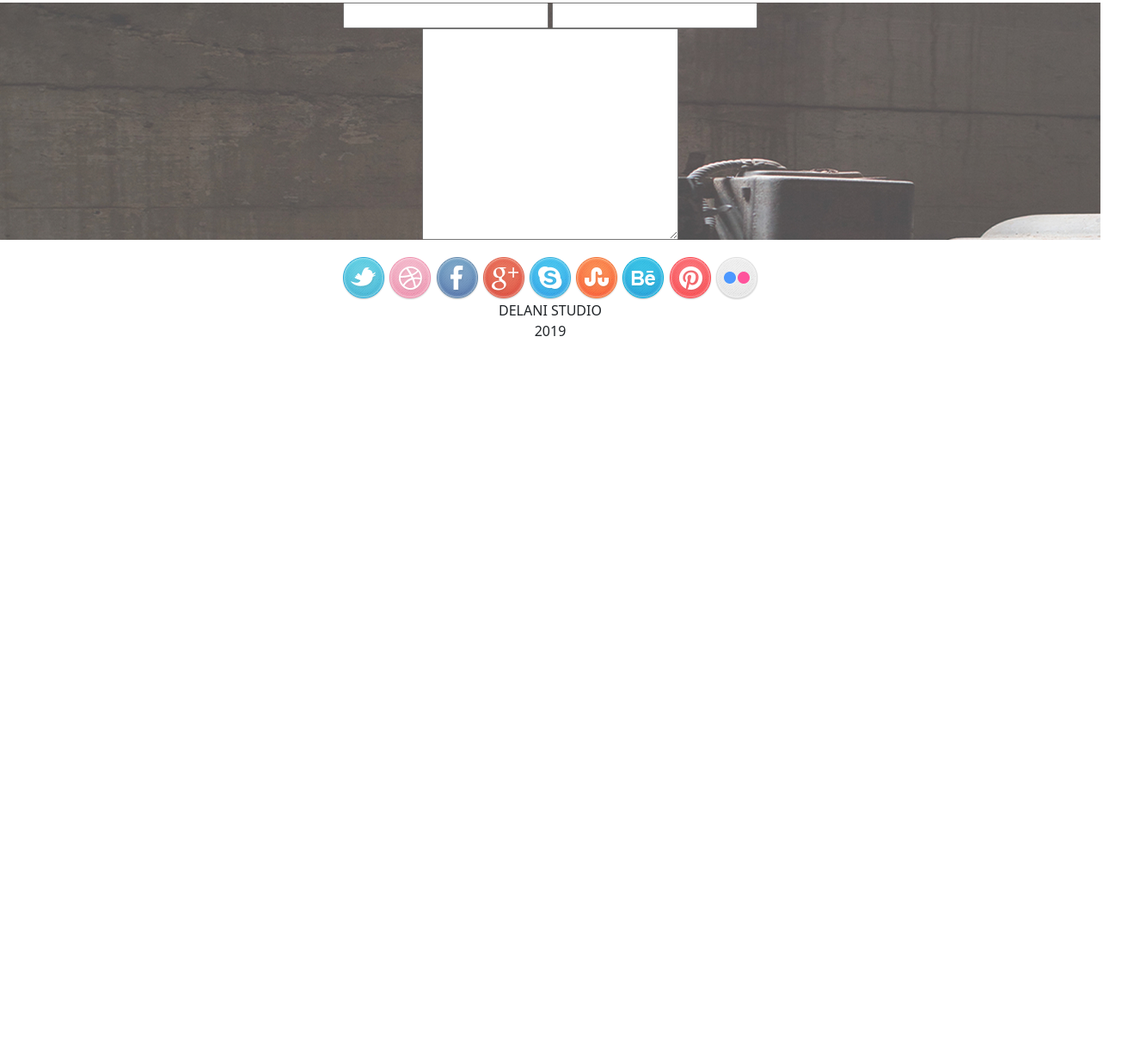
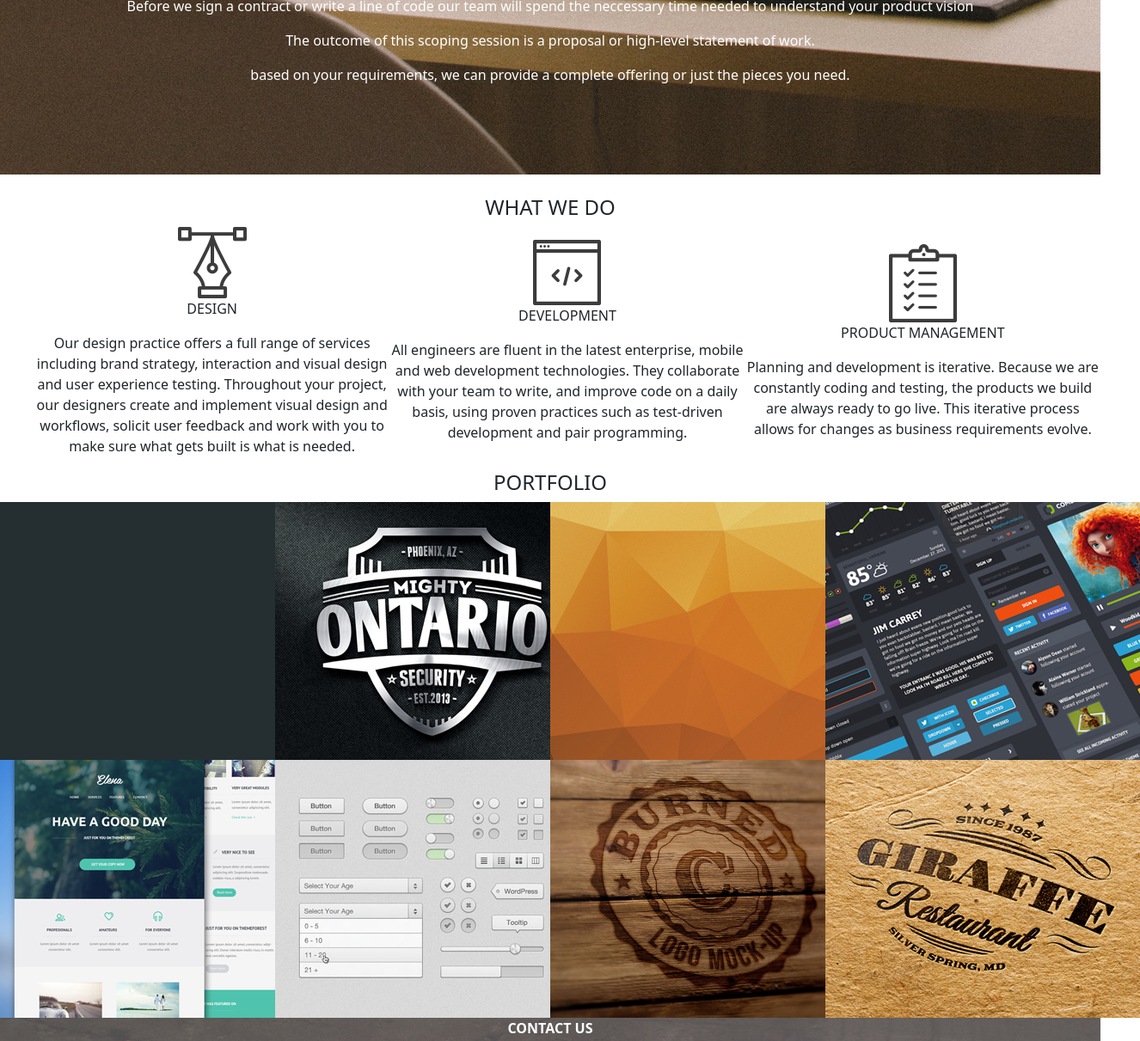
Before and after one commit to Qibet88/DELANI-STUDIO, a plain HTML site: page index.html in a window 1280 px wide. Shown: the part 927-2138 px from the top of the page at 86% size, 1326 px wide, since content can reach past the window. Before the commit the page ends 1324 px from the top, so only its background shows below. Drawn offline with nearby package versions, Linux system fonts and the light colour scheme; a web font is replaced by a local one.

Commit message:
Addition of more html code

```diff
--- a/index.html
+++ b/index.html
@@ -27,22 +27,91 @@
           <p>When you work with us, you are aprt of a team of committed collaborators. All aspects of our software development process are intergrated, interactive and agile. <br> Our approach unifies design, development and product management to create exceptional products. <br> We start each project by understanding your business goals, the user's needs and the product requirements<br> Then we help translate them into effective and elegant solutions.</p>
         </div>
 
-
-
       <div class="services">
+        <br><br><br>
         <h2>SERVICES</h2>
         <p>Before we sign a contract or write a line of code our team will spend the neccessary time needed to understand your product vision<br> The outcome of this scoping session is a proposal or high-level statement of work. <br> based on your requirements, we can provide a complete offering or just the pieces you need.  </p>
+      <br><br>
+      </div><br>
+      <h4 style="text-align: center;">WHAT WE DO</h4>
+      <div class="actionWrapper">
+
+        <div class="col-md-4" id="design"style="text-align: center;">
+            <div class="whatWeDo">
+                <img src="/assets/services_icons/design_icon.png" alt="designIcon">
+                <p>DESIGN</p>
+                <p class="design-show">Our design practice offers a full range of services including brand strategy, interaction and visual design and user experience testing.
+                  Throughout your project, our designers create and implement visual design and workflows, solicit user feedback and work with you to make sure what gets built is what is needed.</p>
+            </div>
+          </div>
+          <div class="col-md-4" id="develop" style="text-align: center;">
+            <div class="development">
+                <img src="/assets/services_icons/dev_icon.png" alt="developmentIcon">
+                <p>DEVELOPMENT</p>
+                <p class="development-show">All engineers are fluent in the latest enterprise, mobile and web development technologies.
+                  They collaborate with your team to write, and improve code on a daily basis, using proven practices such as test-driven development and pair programming.</p>
+            </div>
+          </div>
+          <div class="col-md-4" id="productmanagement"style="text-align: center;>
+            <div class="productManagement">
+                <img src="/assets/services_icons/product_icon.png" alt="productIcon">
+                <p>PRODUCT MANAGEMENT</p>
+                <p>Planning and development is iterative. Because we are constantly coding and testing, the products we build are always ready to go live.
+                  This iterative process allows for changes as business requirements evolve.</p>
+            </div>
+          </div>
+        </div>
+
+      <h4>PORTFOLIO</h4>
+      <div class="portfolio">
+        <div class="col-md-3" id="portfolio1">
+          <div class="">
+              <img src="/assets/portfolio/work4.jpg" alt="portfolioIcon">
+          </div>
+        </div>
+        <div class="col-md-3" id="portfolio2">
+          <div class="">
+              <img src="/assets/portfolio/work3.jpg" alt="portfolioIcon">
+          </div>
+        </div>
+        <div class="col-md-3" id="portfolio3">
+          <div class="">
+              <img src="/assets/portfolio/work2.jpg" alt="portfolioIcon">
+          </div>
+        </div>
+        <div class="col-md-3" id="portfolio4">
+          <div class="">
+              <img src="/assets/portfolio/work1.jpg" alt="portfolioIcon">
+          </div>
+        </div>
       </div>
-      <div class="action">
-
-      </div>
-      <div class="portfolio">
-
+      <div class="portfolioRow">
+          <div class="col-md-3" id="portfolio5">
+            <div class="">
+                <img src="/assets/portfolio/work5.jpg" alt="portfolioIcon">
+            </div>
+          </div>
+          <div class="col-md-3" id="portfolio6">
+            <div class="">
+                <img src="/assets/portfolio/work6.jpg" alt="portfolioIcon">
+            </div>
+          </div>
+          <div class="col-md-3" id="portfolio3">
+            <div class="">
+                <img src="/assets/portfolio/work7.jpg" alt="portfolioIcon">
+            </div>
+          </div>
+          <div class="col-md-3" id="portfolio4">
+            <div class="">
+                <img src="/assets/portfolio/work8.jpg" alt="portfolioIcon">
+            </div>
+          </div>
       </div>
       <div class="contacts">
-        <input type="text" id="name" placeholder="Name...">
-        <input type="text" id="Email" placeholder="Email...">
-        <textarea name="Your Message here" id="message" cols="30" rows="10"></textarea>
+        <p><b>CONTACT US</b></p>
+        <input type="text" id="name" placeholder="Name..." style="background: transparent; color: white;" c>
+        <input type="text" id="Email" placeholder="Email..." style="background: transparent;"><br>
+        <textarea placeholder="Your Message here" id="message" cols="60" rows="10" style="background: transparent;"></textarea>
       </div>
       <footer>
         <a href="https://twitter.com/?lang=en" target="_blank"><img src="/assets/social_icons/twitter.png"></a>
```
